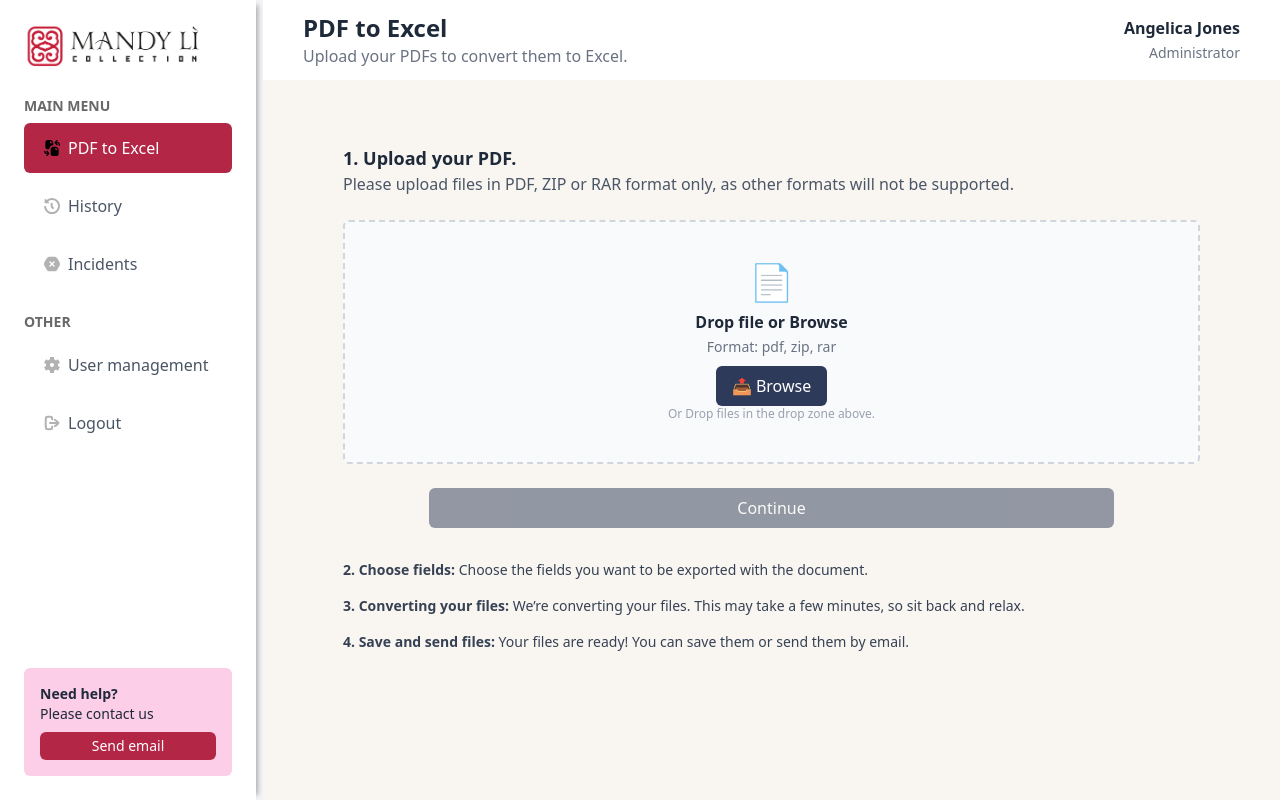
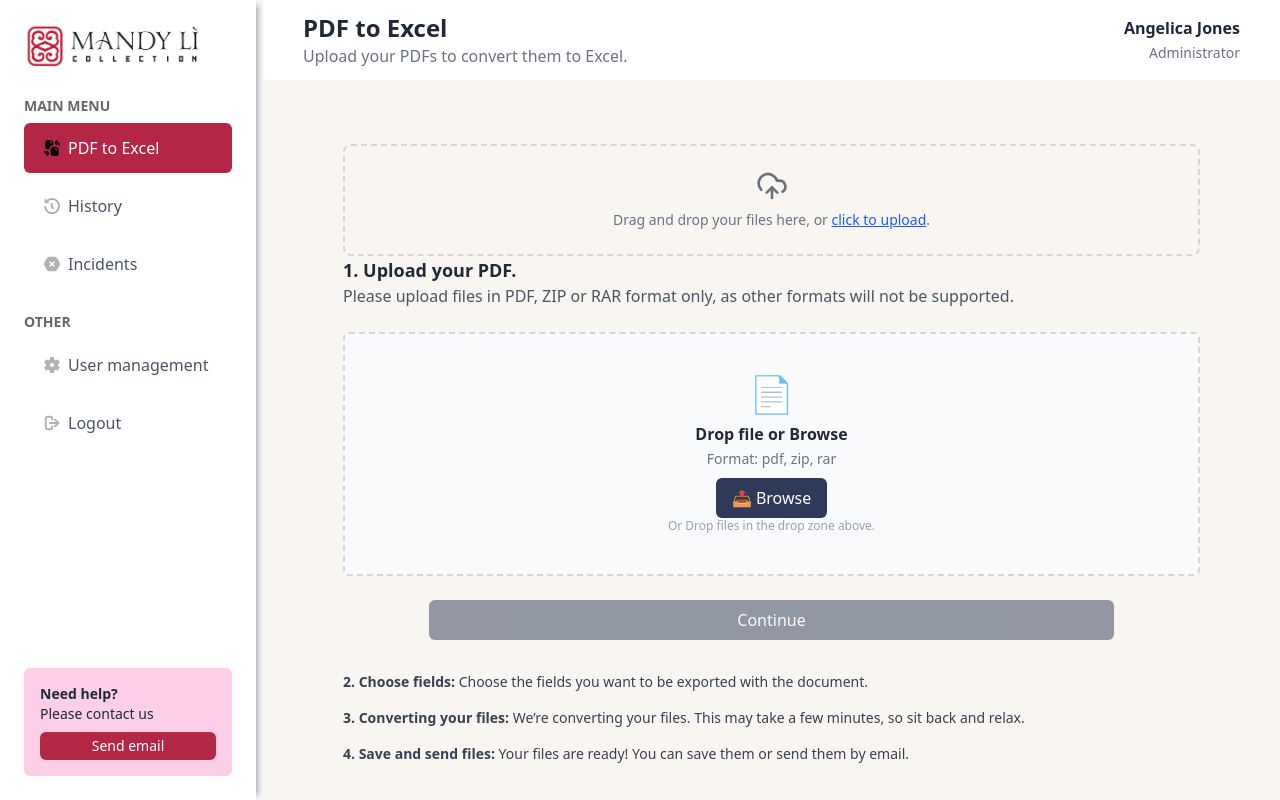
Before and after one commit to armazapol/iapdf, a Next.js app: page /home in a window 1280 px wide. Built offline with nearby package versions, Linux system fonts and the light colour scheme.

Commit message:
mejorando data

```diff
--- a/package.json
+++ b/package.json
@@ -15,6 +15,7 @@
     "@tailwindcss/vite": "^4.1.5",
     "autoprefixer": "^10.4.21",
     "framer-motion": "^12.9.7",
+    "lucide-react": "^0.508.0",
     "next": "15.3.0",
     "postcss": "^8.5.3",
     "react": "^19.0.0",
--- a/src/app/home/page.tsx
+++ b/src/app/home/page.tsx
@@ -1,7 +1,11 @@
+import FileUploadBox from "@/components/FileUploadBox";
+
+
 export default function PDFToExcelPage() {
   return (
       <main className="h-[100%] w-[100%] p-10 over">
 
+      <FileUploadBox />
         <section className="space-y-6 ">
           <div>
             <h2 className="text-lg font-semibold">1. Upload your PDF.</h2>
--- a/src/app/page.tsx
+++ b/src/app/page.tsx
@@ -1,5 +1,6 @@
 'use client';
 import { useState } from 'react';
+
 
 export default function Home() {
   const [file, setFile] = useState<File | null>(null);
@@ -23,6 +24,7 @@ export default function Home() {
 
   return (
     <main className="min-h-screen flex items-center justify-center bg-gradient-to-br from-blue-100 to-blue-300 p-4">
+
       <div className="bg-white shadow-xl rounded-2xl p-8 max-w-md w-full space-y-6">
         <h1 className="text-2xl font-bold text-center text-blue-700">Subir Documento</h1>
 
--- /dev/null
+++ b/src/components/FileUploadBox.tsx
@@ -0,0 +1,97 @@
+"use client";
+
+import React, { useRef, useState } from "react";
+import { Eye, Trash2, UploadCloud } from "lucide-react";
+
+export default function FileUploadBox() {
+  const [files, setFiles] = useState<File[]>([]);
+  const [isDragging, setIsDragging] = useState(false);
+  const inputRef = useRef<HTMLInputElement>(null);
+
+  const handleFiles = (newFiles: FileList | null) => {
+    if (!newFiles) return;
+    setFiles((prev) => [...prev, ...Array.from(newFiles)]);
+  };
+
+  const handleDrop = (e: React.DragEvent<HTMLDivElement>) => {
+    e.preventDefault();
+    setIsDragging(false);
+    handleFiles(e.dataTransfer.files);
+  };
+
+  const handleDragOver = (e: React.DragEvent<HTMLDivElement>) => {
+    e.preventDefault();
+    setIsDragging(true);
+  };
+
+  const handleDragLeave = () => setIsDragging(false);
+
+  const removeFile = (index: number) => {
+    setFiles((prev) => prev.filter((_, i) => i !== index));
+  };
+
+  const openFileDialog = () => {
+    inputRef.current?.click();
+  };
+
+  return (
+    <div
+      className={`border-2 border-dashed p-6 rounded-lg cursor-pointer transition-all ${
+        isDragging ? "border-blue-500 bg-blue-50" : "border-gray-300"
+      }`}
+      onClick={openFileDialog}
+      onDrop={handleDrop}
+      onDragOver={handleDragOver}
+      onDragLeave={handleDragLeave}
+    >
+      <input
+        ref={inputRef}
+        type="file"
+        multiple
+        className="hidden"
+        onChange={(e) => handleFiles(e.target.files)}
+      />
+
+      <div className="text-center text-gray-500">
+        <UploadCloud className="mx-auto mb-2" size={32} />
+        <p className="text-sm">
+          Drag and drop your files here, or <span className="text-blue-600 underline">click to upload</span>.
+        </p>
+      </div>
+
+      {files.length > 0 && (
+        <ul className="mt-4 space-y-2">
+          {files.map((file, index) => (
+            <li
+              key={index}
+              className="flex items-center justify-between bg-white p-2 border rounded"
+            >
+              <span className="truncate max-w-xs">{file.name}</span>
+              <div className="flex items-center gap-2">
+                <button
+                  onClick={(e) => {
+                    e.stopPropagation();
+                    const fileURL = URL.createObjectURL(file);
+                    window.open(fileURL, "_blank");
+                  }}
+                  className="text-blue-600 hover:text-blue-800"
+                >
+                  <Eye size={18} />
+                </button>
+                <button
+                  onClick={(e) => {
+                    e.stopPropagation();
+                    removeFile(index);
+                  }}
+                  className="text-red-600 hover:text-red-800"
+                >
+                  <Trash2 size={18} />
+                </button>
+              </div>
+            </li>
+          ))}
+        </ul>
+      )}
+    </div>
+  );
+}
```
Also changed, not shown: 1 other file (tests, documents, lock files or other folders).
